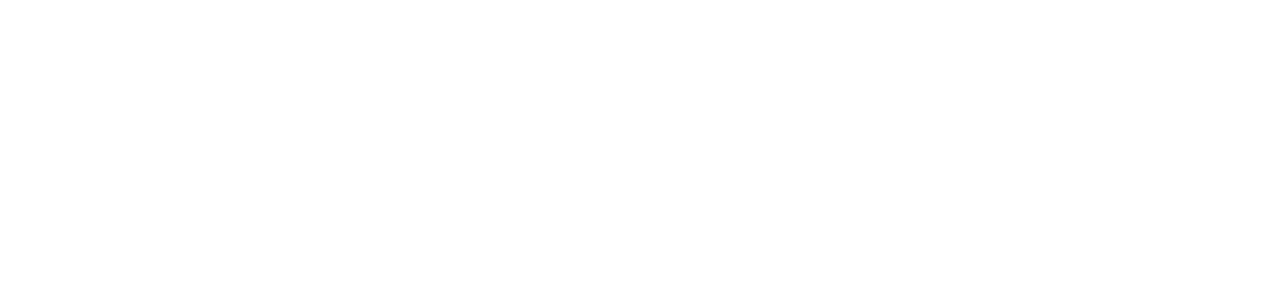
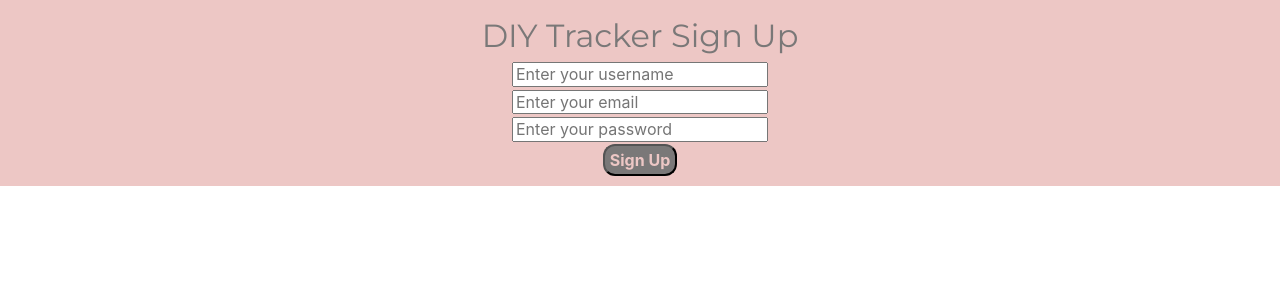
Before and after one commit to diy-tracker-bw/frontend, a React (Create React App) app: page /register in a window 1280 px wide. Shown: the top 300 px of the page. Built offline with nearby package versions, Linux system fonts and the light colour scheme.

Commit message:
added styling to registration form

```diff
--- a/src/App.js
+++ b/src/App.js
@@ -7,6 +7,7 @@
 import Home from './routes/Home';
 import Login from './routes/Login';
 import Project from './routes/Project';
+import Register from './routes/Register';
 
 const Wrapper = styled.div`
   height: 100vh;
@@ -20,6 +21,9 @@
       <GlobalStyles />
       <Wrapper>
         <Switch>
+        <Route exact path="/register">
+            {localStorage.getItem('token') ? <Redirect to="/" /> : <Register />}
+          </Route>
           <Route exact path="/login">
             {localStorage.getItem('token') ? <Redirect to="/" /> : <Login />}
           </Route>
--- a/src/components/RegisterForm.js
+++ b/src/components/RegisterForm.js
@@ -5,6 +5,25 @@
 import { withFormik, Form, Field } from 'formik';
 import * as Yup from 'yup';
 import styled from 'styled-components';
+
+const RegistrationPage = styled.div`
+  text-align: center;
+  color: #7A7878;
+  background-color: #EDC7C5;
+  padding: 10px;
+
+  .input-box {
+    border: 1px solid #EDC7C5;
+  }
+
+  .signup-button {
+    color: #EDC7C5;
+    background-color: #7A7878;
+    border-radius: 12px;
+    font-weight: bold;
+    padding: 5px;
+  }
+`;
 
 const RegisterForm = ({ values, errors, touched, status }) => {
     const [userSignUp, setUserSignUp] = useState([])
--- a/src/routes/Register.js
+++ b/src/routes/Register.js
@@ -10,3 +10,5 @@
         </div>
     );
 };
+
+export default Register
```
